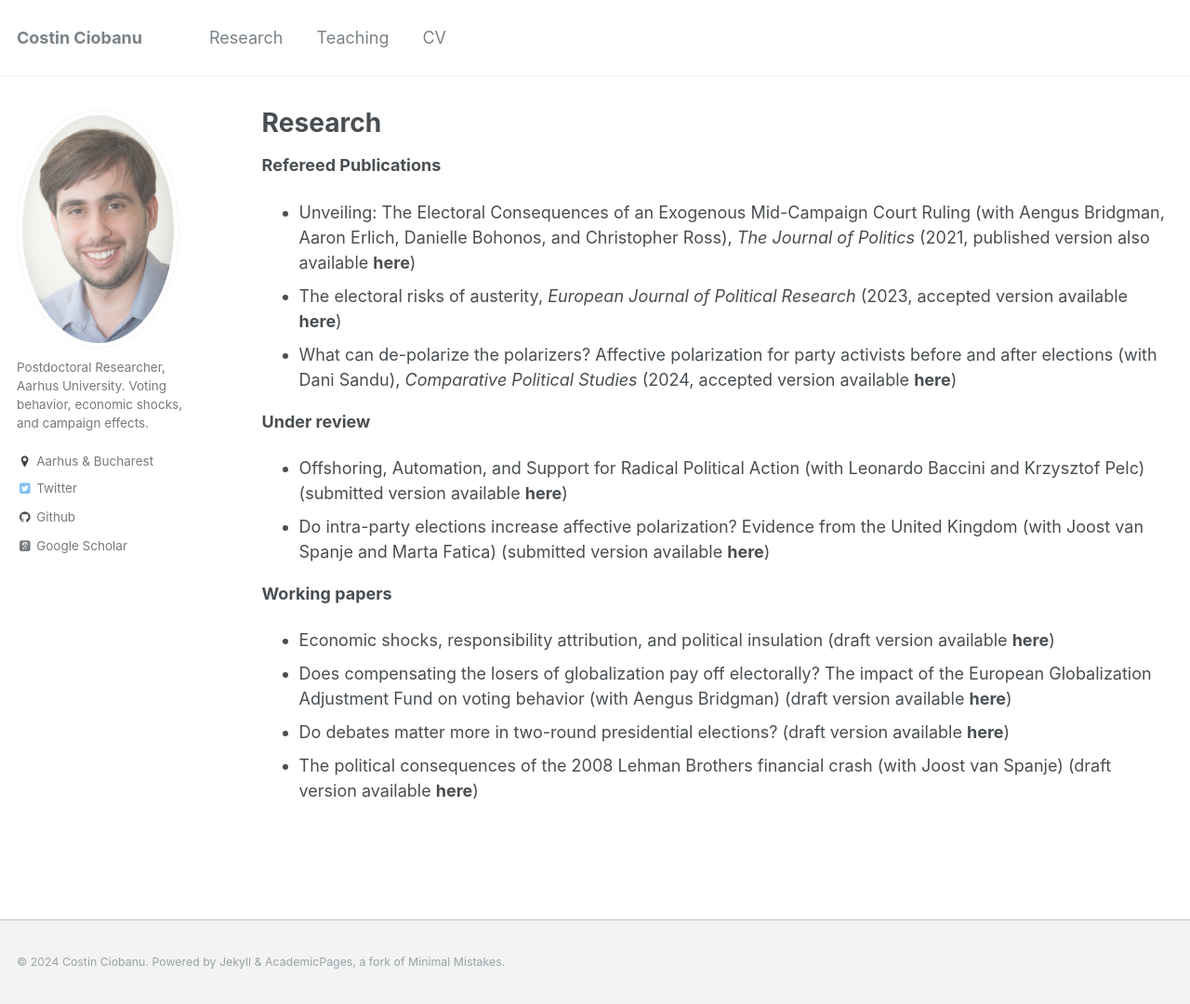
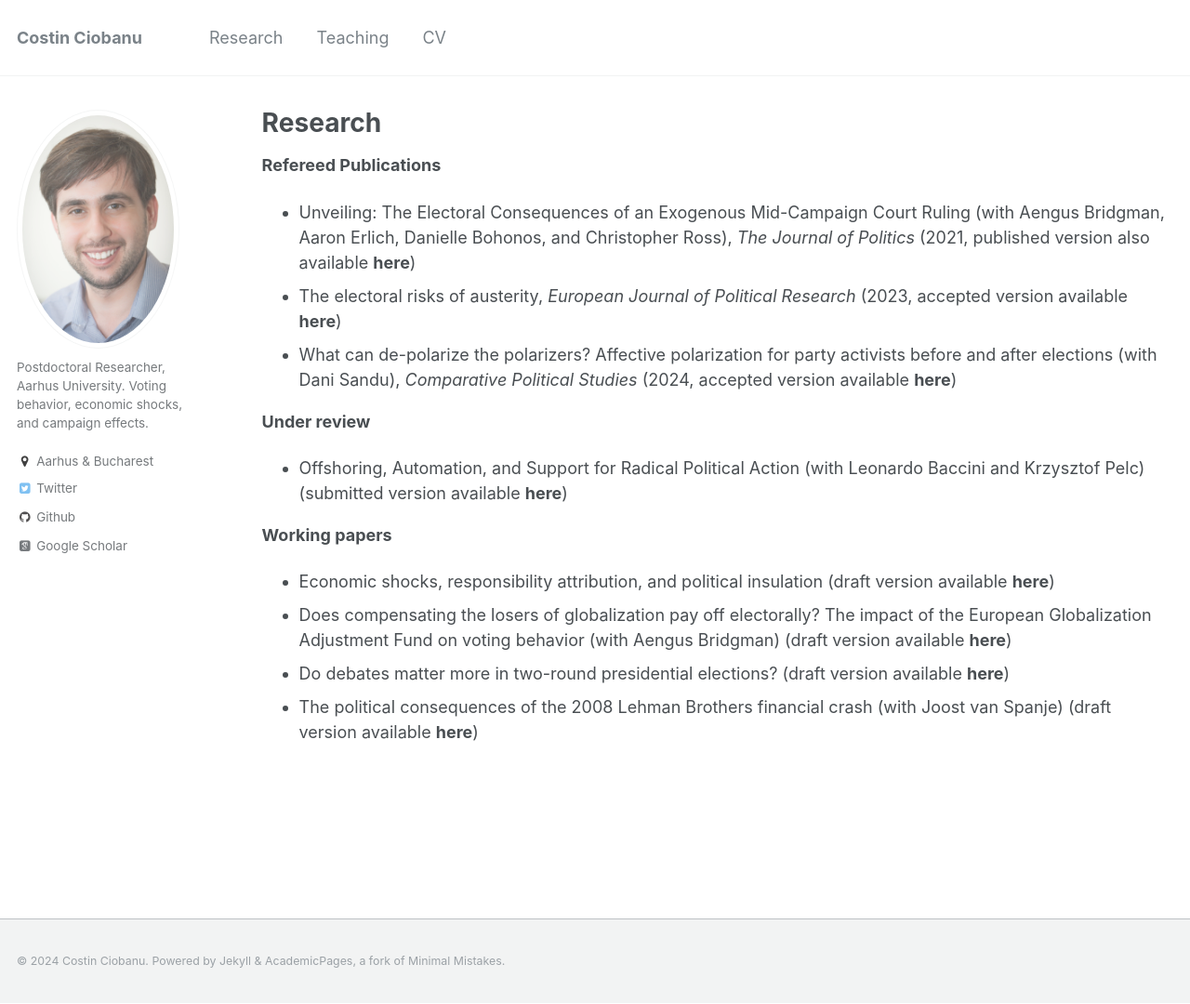
Before and after one commit to costinciobanu/costinciobanu.github.io, a Jekyll site: the page built from _pages/research.md, in a window 1280 px wide and 1080 px high. Shown: the whole window at 93% size. Built offline with Jekyll 4.4.1, drawn with Linux system fonts in a browser that asks for light colours; some web fonts are replaced.

Commit message:
Update research.md

```diff
--- a/_pages/research.md
+++ b/_pages/research.md
@@ -14,7 +14,6 @@ author_profile: true
 <b>Under review</b>
 
 * Offshoring, Automation, and Support for Radical Political Action (with Leonardo Baccini and Krzysztof Pelc) (submitted version available [<b>here</b>](https://www.dropbox.com/scl/fi/039w1tx6e73965e4bqjjl/BCP-Offshoring-Automation-March-2024.pdf?rlkey=k6gjjy3hqbfyumr6geoyovzff&dl=0))
-* Do intra-party elections increase affective polarization? Evidence from the United Kingdom (with Joost van Spanje and Marta Fatica) (submitted version available [<b>here</b>](https://www.dropbox.com/s/4fq9jtjd34ctbs5/Ciobanu%20-%20Tory%20race.pdf?dl=0))
 
 <b>Working papers</b>
 
```
